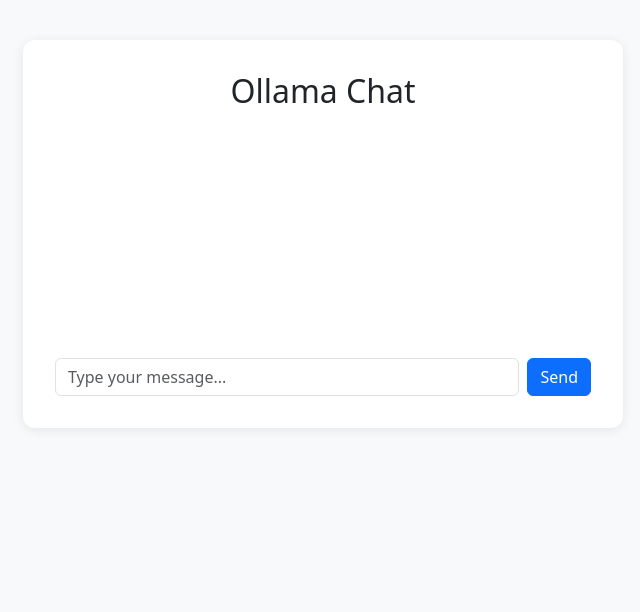
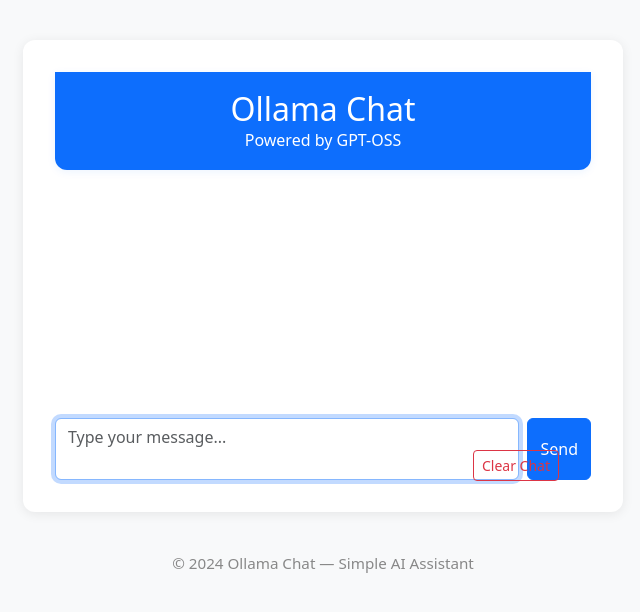
Before and after one commit to shaanlabs/super-duper-system, a Flask app: page / in a window 1280 px wide. Shown: the top 612 px of the page, without its empty margins (317-957 px from the left). Run offline with Flask 3, Linux system fonts and the light colour scheme.

Commit message:
some changes

```diff
--- a/templates/index.html
+++ b/templates/index.html
@@ -18,19 +18,55 @@
             box-shadow: 0 2px 12px rgba(0,0,0,0.08);
             padding: 32px;
         }
+        .header-bar {
+            background: #0d6efd;
+            color: #fff;
+            padding: 18px 0;
+            border-radius: 0 0 12px 12px;
+            text-align: center;
+            margin-bottom: 24px;
+            box-shadow: 0 2px 8px rgba(13,110,253,0.08);
+        }
         .chat-bubble {
             padding: 12px 18px;
             border-radius: 18px;
             margin-bottom: 12px;
             max-width: 80%;
+            transition: background 0.2s, transform 0.2s;
+            word-break: break-word;
         }
         .user {
             background: #d1e7dd;
             align-self: flex-end;
+            margin-left: auto;
+            border-bottom-right-radius: 4px;
+            animation: slideInRight 0.2s;
         }
         .bot {
             background: #e2e3e5;
             align-self: flex-start;
+            margin-right: auto;
+            border-bottom-left-radius: 4px;
+            animation: slideInLeft 0.2s;
+        }
+        @keyframes slideInRight {
+            from { transform: translateX(40px); opacity: 0; }
+            to { transform: translateX(0); opacity: 1; }
+        }
+        @keyframes slideInLeft {
+            from { transform: translateX(-40px); opacity: 0; }
+            to { transform: translateX(0); opacity: 1; }
+        }
+        .spinner-border {
+            width: 1.5rem;
+            height: 1.5rem;
+            vertical-align: middle;
+        }
+        .footer-bar {
+            text-align: center;
+            color: #888;
+            font-size: 0.95em;
+            margin-top: 32px;
         }
         .chat-history {
             display: flex;
@@ -39,26 +75,72 @@
             min-height: 200px;
             margin-bottom: 24px;
         }
+        .clear-btn {
+            position: absolute;
+            right: 32px;
+            top: 32px;
+            z-index: 2;
+        }
+        .chat-form-container {
+            position: relative;
+        }
+        textarea.form-control {
+            resize: none;
+            min-height: 44px;
+            max-height: 120px;
+        }
     </style>
 </head>
 <body>
     <div class="chat-container">
-        <h2 class="mb-4 text-center">Ollama Chat</h2>
+        <div class="header-bar">
+            <h2 class="mb-0">Ollama Chat</h2>
+            <div style="font-size: 1em; font-weight: 400;">Powered by GPT-OSS</div>
+        </div>
         <div id="chat-history" class="chat-history"></div>
-        <form id="chat-form" class="d-flex gap-2">
-            <input type="text" id="prompt" class="form-control" placeholder="Type your message..." autocomplete="off" required>
-            <button type="submit" class="btn btn-primary">Send</button>
-        </form>
+        <div class="chat-form-container">
+            <button id="clear-chat" class="btn btn-outline-danger btn-sm clear-btn" title="Clear chat">Clear Chat</button>
+            <form id="chat-form" class="d-flex gap-2 mt-2">
+                <textarea id="prompt" class="form-control" placeholder="Type your message..." autocomplete="off" required></textarea>
+                <button type="submit" class="btn btn-primary">Send</button>
+            </form>
+        </div>
+    </div>
+    <div class="footer-bar">
+        &copy; 2024 Ollama Chat &mdash; Simple AI Assistant
     </div>
     <script>
         const chatHistory = document.getElementById('chat-history');
         const chatForm = document.getElementById('chat-form');
         const promptInput = document.getElementById('prompt');
+        const clearBtn = document.getElementById('clear-chat');
+
+        // Message history in localStorage
+        function saveHistory() {
+            localStorage.setItem('ollama_chat_history', chatHistory.innerHTML);
+        }
+        function loadHistory() {
+            const html = localStorage.getItem('ollama_chat_history');
+            if (html) chatHistory.innerHTML = html;
+        }
+        function clearHistory() {
+            chatHistory.innerHTML = '';
+            localStorage.removeItem('ollama_chat_history');
+        }
 
         function appendMessage(text, sender) {
             const div = document.createElement('div');
             div.className = `chat-bubble ${sender}`;
             div.textContent = text;
+            chatHistory.appendChild(div);
+            chatHistory.scrollTop = chatHistory.scrollHeight;
+            saveHistory();
+        }
+
+        function appendSpinner() {
+            const div = document.createElement('div');
+            div.className = 'chat-bubble bot';
+            div.innerHTML = '<span class="spinner-border spinner-border-sm" role="status" aria-hidden="true"></span> <span>Thinking...</span>';
             chatHistory.appendChild(div);
             chatHistory.scrollTop = chatHistory.scrollHeight;
         }
@@ -69,7 +151,7 @@
             if (!prompt) return;
             appendMessage(prompt, 'user');
             promptInput.value = '';
-            appendMessage('...', 'bot');
+            appendSpinner();
             try {
                 const res = await fetch('/ask', {
                     method: 'POST',
@@ -77,7 +159,7 @@
                     body: JSON.stringify({ prompt })
                 });
                 const data = await res.json();
-                chatHistory.removeChild(chatHistory.lastChild); // remove '...'
+                chatHistory.removeChild(chatHistory.lastChild); // remove spinner
                 if (data.response) {
                     appendMessage(data.response, 'bot');
                 } else {
@@ -87,7 +169,30 @@
                 chatHistory.removeChild(chatHistory.lastChild);
                 appendMessage('Error: Could not reach server.', 'bot');
             }
+            promptInput.focus();
         });
+
+        // Enter for send, Shift+Enter for newline
+        promptInput.addEventListener('keydown', function(e) {
+            if (e.key === 'Enter' && !e.shiftKey) {
+                e.preventDefault();
+                chatForm.requestSubmit();
+            }
+        });
+
+        // Clear chat button
+        clearBtn.addEventListener('click', function(e) {
+            e.preventDefault();
+            if (confirm('Clear all chat history?')) {
+                clearHistory();
+            }
+        });
+
+        // Autofocus input on page load and load history
+        window.onload = () => {
+            loadHistory();
+            promptInput.focus();
+        };
     </script>
 </body>
 </html>
```
